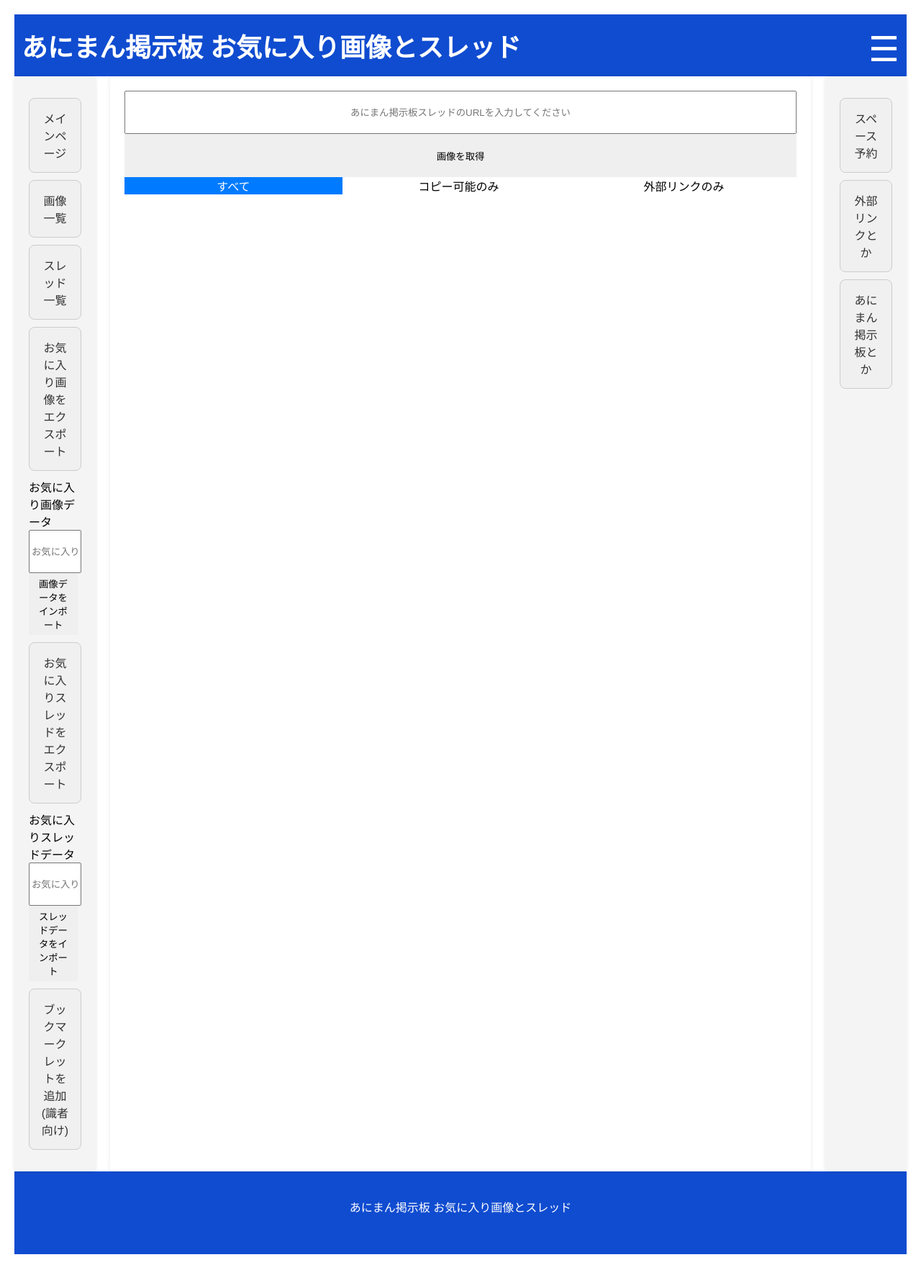
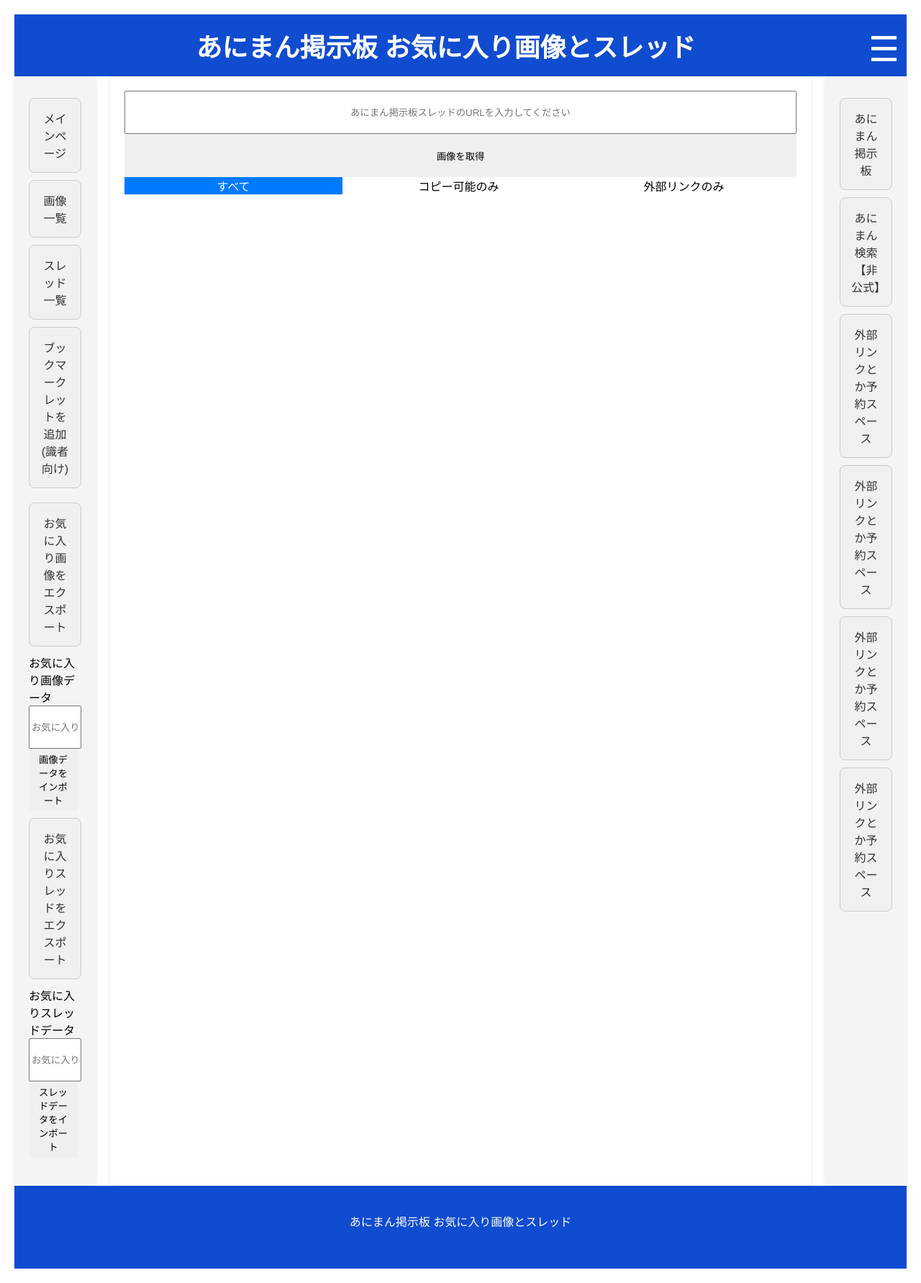
Before and after one commit to channkenn/animan_image, a Flask app: page / in a window 1280 px wide. Shown: the whole page at 72% size. Before the commit the page ends 1742 px from the top, so only its background shows below. Run offline with Flask 3, Linux system fonts and the light colour scheme; some libraries are stand-ins or nearby versions.

Commit message:
3カラムレイアウトの調整 メインページでのインポート・エクスポート機能追加

```diff
--- a/static/styles.css
+++ b/static/styles.css
@@ -342,7 +342,16 @@ button#add-thread-btn:hover {
     box-shadow: 0 0 5px rgba(0, 0, 0, 0.1);
     border-radius: 5px;
 }
-
+/* 左カラム 自サイトリンク*/
+.left-column-own{
+    width: 100%;        /* 左1カラムにするため幅を100%に設定 */
+    margin-bottom: 20px; /* 上下の余白を調整 */
+}
+/* 左カラム インポートエクスポート*/
+.left-column-io{
+    width: 100%;        /* 左1カラムにするため幅を100%に設定 */
+    margin-bottom: 20px; /* 上下の余白を調整 */
+}
 /* メインカラム */
 .main-column {
     width: 90%;
--- a/templates/index.html
+++ b/templates/index.html
@@ -12,6 +12,7 @@
 </head>
 <body>
     <header>
+        <img src="static/icons/image-icon.png" alt="サムネイル画像" style="visibility: hidden; width: 0; height: 0;">
         <h1>あにまん掲示板&nbsp;お気に入り画像とスレッド</h1>
         <span class="hamburger-menu">&#9776;</span> <!-- ハンバーガーアイコン -->
     </header>
@@ -25,32 +26,11 @@
     {% endif %}
     <!-- 20241215 ２カラムレイアウト対応-->
     <div class="container">
-        <!-- 左側カラム -->
         <div class="left-column">
-            <a href="/" class="panel-link">メインページ</a>
-            <a href="/favorites" class="panel-link">画像一覧</a>
-            <a href="/favorite-threads" class="panel-link">スレッド一覧</a>
-            <!-- Favorites用のエクスポートボタン -->
-            <a href="#" class="panel-link" id="exportFavoritesButton">お気に入り画像をエクスポート</a>
-            <!-- Favoritesデータ用のインポートフォーム -->
-            <form id="importFavoritesForm">
-                <label for="importFavorites">お気に入り画像データ</label>
-                <input type="text" id="importFavorites" placeholder="お気に入り画像データを入力" style="width: 100%; height: 60px; text-align: center;">
-                <button type="button" id="importFavoritesButton">画像データをインポート</button>
-            </form>
-            <!-- Favorite Threads用のエクスポートボタン -->
-            <a href="#" class="panel-link" id="exportFavoriteThreadsButton">お気に入りスレッドをエクスポート</a>
-
-            <!-- Favorite Threadsデータ用のインポートフォーム -->
-            <form id="importFavoriteThreadsForm">
-                <label for="importFavoriteThreads">お気に入りスレッドデータ</label>
-                <input type="text" id="importFavoriteThreads" placeholder="お気に入りスレッドデータを入力" style="width: 100%; height: 60px; text-align: center;"></textarea>
-                <button type="button" id="importFavoriteThreadsButton">スレッドデータをインポート</button>
-            </form>
-
-
-            <!-- ブックマークレット追加リンク -->
-            <a href="javascript:void(0);" class="panel-link" id="bookmarkLink" onclick="addBookmarklet();">ブックマークレットを追加(識者向け)</a>
+            <!-- 左側カラム 自サイトリンク -->
+            {% include 'left-column-own.html' %}
+            <!-- 左側カラム インポートエクスポート -->
+            {% include 'left-column-io.html' %}
         </div>
         <!-- メインコンテンツ -->
         <div class="main-column">
@@ -132,11 +112,7 @@
             </div>
         </div>
         <!-- 右側カラム -->
-        <div class="right-column">
-            <a href="/" class="panel-link">スペース予約</a>
-            <a href="/" class="panel-link">外部リンクとか</a>
-            <a href="/" class="panel-link">あにまん掲示板とか</a>
-        </div>
+        {% include 'right-column.html' %}
     </div>
 
     <footer>
--- /dev/null
+++ b/templates/left-column-io.html
@@ -0,0 +1,19 @@
+<div class="left-column-io">
+    <!-- Favorites用のエクスポートボタン -->
+    <a href="#" class="panel-link" id="exportFavoritesButton">お気に入り画像をエクスポート</a>
+    <!-- Favoritesデータ用のインポートフォーム -->
+    <form id="importFavoritesForm">
+        <label for="importFavorites">お気に入り画像データ</label>
+        <input type="text" id="importFavorites" placeholder="お気に入り画像データを入力" style="width: 100%; height: 60px; text-align: center;">
+        <button type="button" id="importFavoritesButton">画像データをインポート</button>
+    </form>
+    <!-- Favorite Threads用のエクスポートボタン -->
+    <a href="#" class="panel-link" id="exportFavoriteThreadsButton">お気に入りスレッドをエクスポート</a>
+
+    <!-- Favorite Threadsデータ用のインポートフォーム -->
+    <form id="importFavoriteThreadsForm">
+        <label for="importFavoriteThreads">お気に入りスレッドデータ</label>
+        <input type="text" id="importFavoriteThreads" placeholder="お気に入りスレッドデータを入力" style="width: 100%; height: 60px; text-align: center;"></textarea>
+        <button type="button" id="importFavoriteThreadsButton">スレッドデータをインポート</button>
+    </form>
+</div>
--- /dev/null
+++ b/templates/left-column-own.html
@@ -0,0 +1,7 @@
+<div class="left-column-own">
+    <a href="/" class="panel-link">メインページ</a>
+    <a href="/favorites" class="panel-link">画像一覧</a>
+    <a href="/favorite-threads" class="panel-link">スレッド一覧</a>
+    <!-- ブックマークレット追加リンク -->
+    <a href="javascript:void(0);" class="panel-link" id="bookmarkLink" onclick="addBookmarklet();">ブックマークレットを追加(識者向け)</a>
+</div>
--- /dev/null
+++ b/templates/right-column.html
@@ -0,0 +1,9 @@
+<!-- 右側カラム -->
+<div class="right-column">
+    <a href="https://bbs.animanch.com/" class="panel-link">あにまん掲示板</a>
+    <a href="https://animanman.github.io/" class="panel-link">あにまん検索【非公式】</a>
+    <a href="/" class="panel-link">外部リンクとか予約スペース</a>
+    <a href="/" class="panel-link">外部リンクとか予約スペース</a>
+    <a href="/" class="panel-link">外部リンクとか予約スペース</a>
+    <a href="/" class="panel-link">外部リンクとか予約スペース</a>
+</div>
```
Also changed, not shown: templates/favorite.html (+3 -8 lines), templates/favorite_threads.html (+3 -8 lines), templates/view_thread.html (+4 -9 lines).
